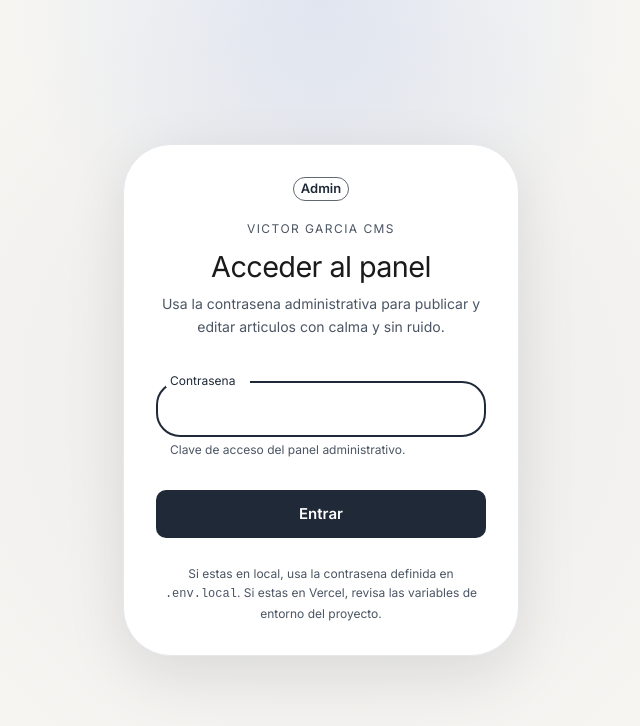
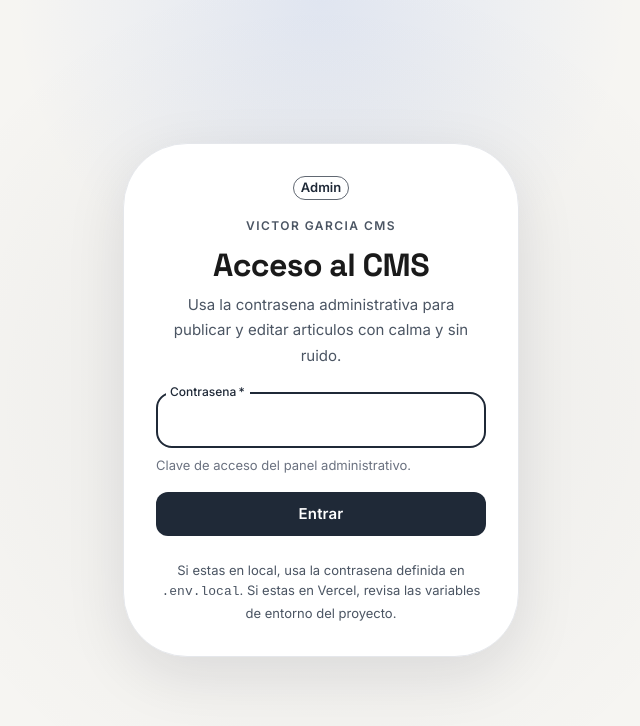
Before and after one commit to developer-berion/victor-blog, a Next.js app: page /admin/login in a window 1280 px wide. Shown: the top 726 px of the page, without its empty margins (319-959 px from the left). Built offline with nearby package versions, Linux system fonts and the light colour scheme; no server answers; what @mui/material-nextjs would draw is missing.

Commit message:
ui: align admin login with MUI system

```diff
--- a/src/app/admin/AdminProviders.tsx
+++ b/src/app/admin/AdminProviders.tsx
@@ -7,7 +7,7 @@ import { adminTheme } from './theme';
 
 export default function AdminProviders({ children }: Readonly<{ children: ReactNode }>) {
   return (
-    <AppRouterCacheProvider options={{ enableCssLayer: true }}>
+    <AppRouterCacheProvider options={{ enableCssLayer: false }}>
       <ThemeProvider theme={adminTheme}>
         <CssBaseline />
         <Box
--- a/src/app/admin/login/page.tsx
+++ b/src/app/admin/login/page.tsx
@@ -6,12 +6,9 @@ import {
   Chip,
   Container,
   Fade,
-  FormControl,
-  FormHelperText,
-  InputLabel,
-  OutlinedInput,
   Paper,
   Stack,
+  TextField,
   Typography,
 } from '@mui/material';
 import { getAdminSession } from '@/lib/admin';
@@ -56,17 +53,17 @@ export default async function AdminLoginPage({
             variant="outlined"
             sx={{
               width: '100%',
-              maxWidth: 420,
+              maxWidth: 400,
               mx: 'auto',
-              p: { xs: 3.25, sm: 4 },
+              p: { xs: 3, sm: 4 },
               borderRadius: 4,
               borderColor: 'divider',
               boxShadow: '0 18px 60px rgba(15, 23, 42, 0.10)',
               backdropFilter: 'blur(12px)',
             }}
           >
-            <Stack spacing={3.25}>
-              <Stack spacing={1.5} alignItems="center" textAlign="center">
+            <Stack spacing={3} alignItems="stretch">
+              <Stack spacing={1.25} alignItems="center" textAlign="center">
                 <Chip label="Admin" color="primary" variant="outlined" sx={{ fontWeight: 600 }} />
 
                 <Box>
@@ -78,72 +75,41 @@ export default async function AdminLoginPage({
                     component="h1"
                     sx={{
                       mt: 0.75,
-                      fontSize: { xs: '1.6rem', sm: '1.8rem' },
-                      lineHeight: 1.15,
+                      fontSize: { xs: '1.75rem', sm: '2rem' },
+                      lineHeight: 1.12,
+                      maxWidth: 280,
+                      mx: 'auto',
                     }}
                   >
-                    Acceder al panel
+                    Acceso al CMS
                   </Typography>
                   <Typography
                     variant="body2"
                     color="text.secondary"
-                    sx={{ mt: 1, maxWidth: 320, mx: 'auto', lineHeight: 1.7 }}
+                    sx={{ mt: 1, maxWidth: 300, mx: 'auto', lineHeight: 1.7 }}
                   >
                     Usa la contrasena administrativa para publicar y editar articulos con calma y sin ruido.
                   </Typography>
                 </Box>
               </Stack>
 
-              <Box
-                component="form"
-                action="/api/admin/login"
-                method="post"
-                sx={{ display: 'grid', gap: 2.25 }}
-              >
-                <FormControl
-                  fullWidth
-                  variant="outlined"
-                  margin="normal"
-                  error={hasError}
-                  sx={{
-                    '& .MuiOutlinedInput-root': {
-                      borderRadius: 2,
-                      minHeight: 56,
-                    },
-                  }}
-                >
-                  <InputLabel htmlFor="password">Contrasena</InputLabel>
-                  <OutlinedInput
+              <Box component="form" action="/api/admin/login" method="post" sx={{ display: 'grid', gap: 2 }}>
+                <TextField
                   id="password"
                   name="password"
+                  label="Contrasena"
                   type="password"
-                    label="Contrasena"
                   autoFocus
                   autoComplete="current-password"
                   required
+                  error={hasError}
+                  helperText={helperText}
                 />
-                  <FormHelperText>{helperText}</FormHelperText>
-                </FormControl>
                 <Button
                   type="submit"
                   variant="contained"
                   size="large"
                   fullWidth
-                  disableElevation
-                  style={{
-                    backgroundColor: '#1f2937',
-                    color: '#ffffff',
-                  }}
-                  sx={{
-                    py: 1.35,
-                    mt: 0.5,
-                    transition: 'transform 160ms ease, background-color 160ms ease, box-shadow 160ms ease',
-                    '&:hover': {
-                      backgroundColor: '#111827',
-                      boxShadow: '0 10px 24px rgba(15, 23, 42, 0.14)',
-                      transform: 'translateY(-1px)',
-                    },
-                  }}
                 >
                   Entrar
                 </Button>
--- a/src/app/admin/theme.ts
+++ b/src/app/admin/theme.ts
@@ -2,6 +2,7 @@ import { createTheme } from '@mui/material/styles';
 
 export const adminTheme = createTheme({
   cssVariables: true,
+  spacing: 8,
   palette: {
     mode: 'light',
     primary: {
@@ -13,8 +14,20 @@ export const adminTheme = createTheme({
     secondary: {
       main: '#2563eb',
     },
+    success: {
+      main: '#15803d',
+    },
+    info: {
+      main: '#0369a1',
+    },
+    warning: {
+      main: '#b45309',
+    },
+    error: {
+      main: '#b91c1c',
+    },
     background: {
-      default: '#f6f5f2',
+      default: '#f5f3ef',
       paper: '#ffffff',
     },
     text: {
@@ -45,28 +58,90 @@ export const adminTheme = createTheme({
       fontWeight: 700,
       letterSpacing: '-0.02em',
     },
+    h5: {
+      fontFamily: 'var(--font-heading)',
+      fontWeight: 700,
+      letterSpacing: '-0.02em',
+      lineHeight: 1.2,
+      fontSize: '1.5rem',
+    },
+    h6: {
+      fontFamily: 'var(--font-heading)',
+      fontWeight: 700,
+      letterSpacing: '-0.01em',
+      lineHeight: 1.2,
+      fontSize: '1.125rem',
+    },
+    body1: {
+      fontSize: '1rem',
+      lineHeight: 1.65,
+    },
+    body2: {
+      fontSize: '0.9375rem',
+      lineHeight: 1.6,
+    },
+    caption: {
+      fontSize: '0.8125rem',
+      lineHeight: 1.5,
+    },
+    overline: {
+      fontSize: '0.75rem',
+      fontWeight: 600,
+      letterSpacing: '0.12em',
+    },
     button: {
       textTransform: 'none',
       fontWeight: 600,
+      letterSpacing: '0.01em',
     },
   },
   shape: {
-    borderRadius: 12,
+    borderRadius: 16,
   },
   components: {
+    MuiCssBaseline: {
+      styleOverrides: {
+        body: {
+          backgroundColor: '#f5f3ef',
+        },
+      },
+    },
     MuiButton: {
+      defaultProps: {
+        disableElevation: true,
+      },
       styleOverrides: {
         root: {
           textTransform: 'none',
-          borderRadius: 10,
+          borderRadius: 12,
           fontWeight: 600,
+          minHeight: 44,
+          paddingLeft: 18,
+          paddingRight: 18,
+          transition: 'transform 160ms ease, box-shadow 160ms ease, background-color 160ms ease',
+        },
+        containedPrimary: {
+          backgroundColor: '#1f2937',
+          color: '#ffffff',
+          '&:hover': {
+            backgroundColor: '#111827',
+            boxShadow: '0 10px 24px rgba(15, 23, 42, 0.14)',
+            transform: 'translateY(-1px)',
+          },
+        },
+        outlined: {
+          borderRadius: 12,
         },
       },
     },
     MuiPaper: {
+      defaultProps: {
+        elevation: 0,
+      },
       styleOverrides: {
         root: {
           backgroundImage: 'none',
+          borderColor: '#e5e7eb',
         },
       },
     },
@@ -74,23 +149,85 @@ export const adminTheme = createTheme({
       defaultProps: {
         fullWidth: true,
         variant: 'outlined',
-        size: 'small',
+        size: 'medium',
+        margin: 'none',
       },
     },
-    MuiSelect: {
+    MuiFormControl: {
       defaultProps: {
-        size: 'small',
+        fullWidth: true,
+        margin: 'none',
+      },
+    },
+    MuiOutlinedInput: {
+      styleOverrides: {
+        root: {
+          borderRadius: 16,
+          backgroundColor: '#ffffff',
+          minHeight: 56,
+          '& .MuiOutlinedInput-notchedOutline': {
+            borderColor: '#d1d5db',
+          },
+          '&:hover .MuiOutlinedInput-notchedOutline': {
+            borderColor: '#9ca3af',
+          },
+          '&.Mui-focused .MuiOutlinedInput-notchedOutline': {
+            borderColor: '#1f2937',
+            borderWidth: 2,
+          },
+          '&.Mui-error .MuiOutlinedInput-notchedOutline': {
+            borderColor: '#b91c1c',
+          },
+        },
+        input: {
+          padding: '16.5px 16px',
+        },
+      },
+    },
+    MuiInputLabel: {
+      styleOverrides: {
+        root: {
+          color: '#4b5563',
+          fontWeight: 500,
+        },
+      },
+    },
+    MuiFormHelperText: {
+      styleOverrides: {
+        root: {
+          marginLeft: 0,
+          marginTop: 8,
+          color: '#6b7280',
+          '&.Mui-error': {
+            color: '#b91c1c',
+          },
+        },
       },
     },
     MuiChip: {
       defaultProps: {
         size: 'small',
       },
+      styleOverrides: {
+        root: {
+          fontWeight: 600,
+        },
+      },
+    },
+    MuiAlert: {
+      defaultProps: {
+        variant: 'outlined',
+      },
+      styleOverrides: {
+        root: {
+          borderRadius: 16,
+        },
+      },
     },
     MuiDialog: {
       styleOverrides: {
         paper: {
-          borderRadius: 16,
+          borderRadius: 20,
         },
       },
     },
@@ -98,6 +235,10 @@ export const adminTheme = createTheme({
       styleOverrides: {
         head: {
           fontWeight: 700,
+          color: '#111827',
+        },
+        body: {
+          borderBottomColor: '#e5e7eb',
         },
       },
     },
```
Lines whose indentation alone changed are shown as unchanged.
